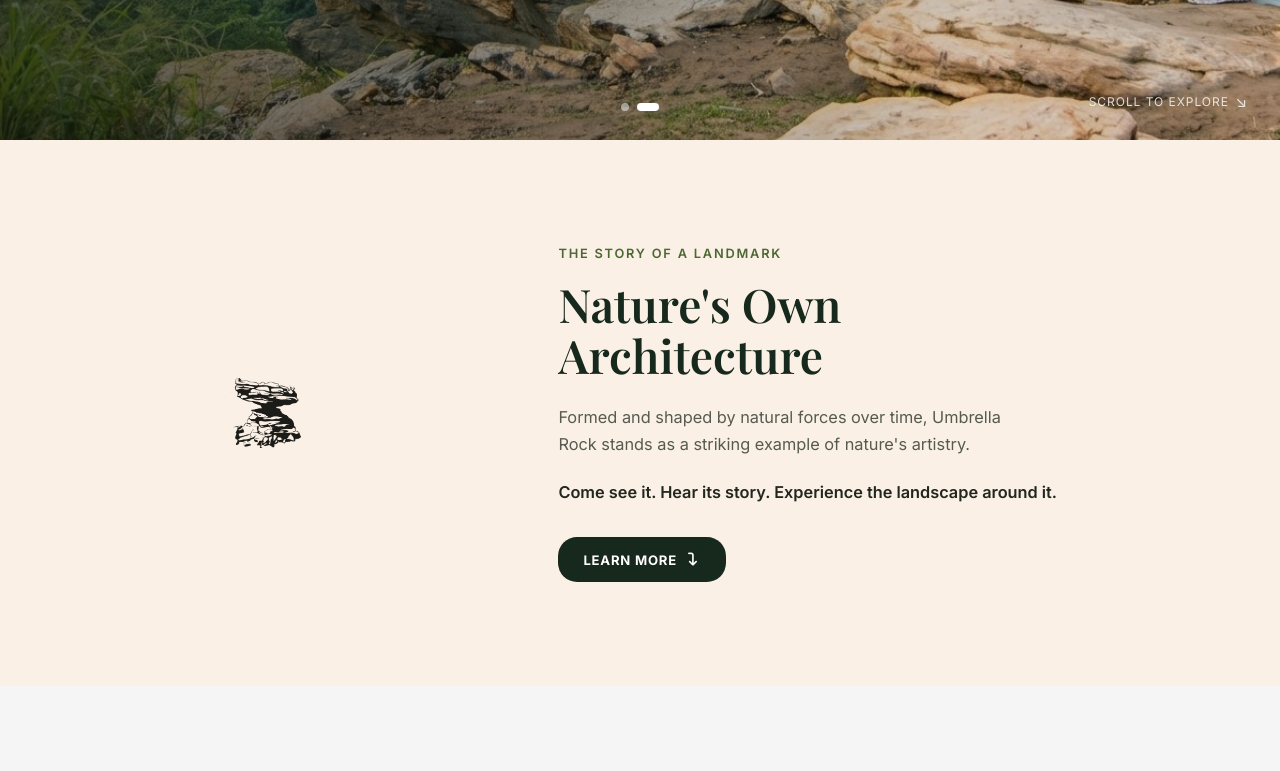
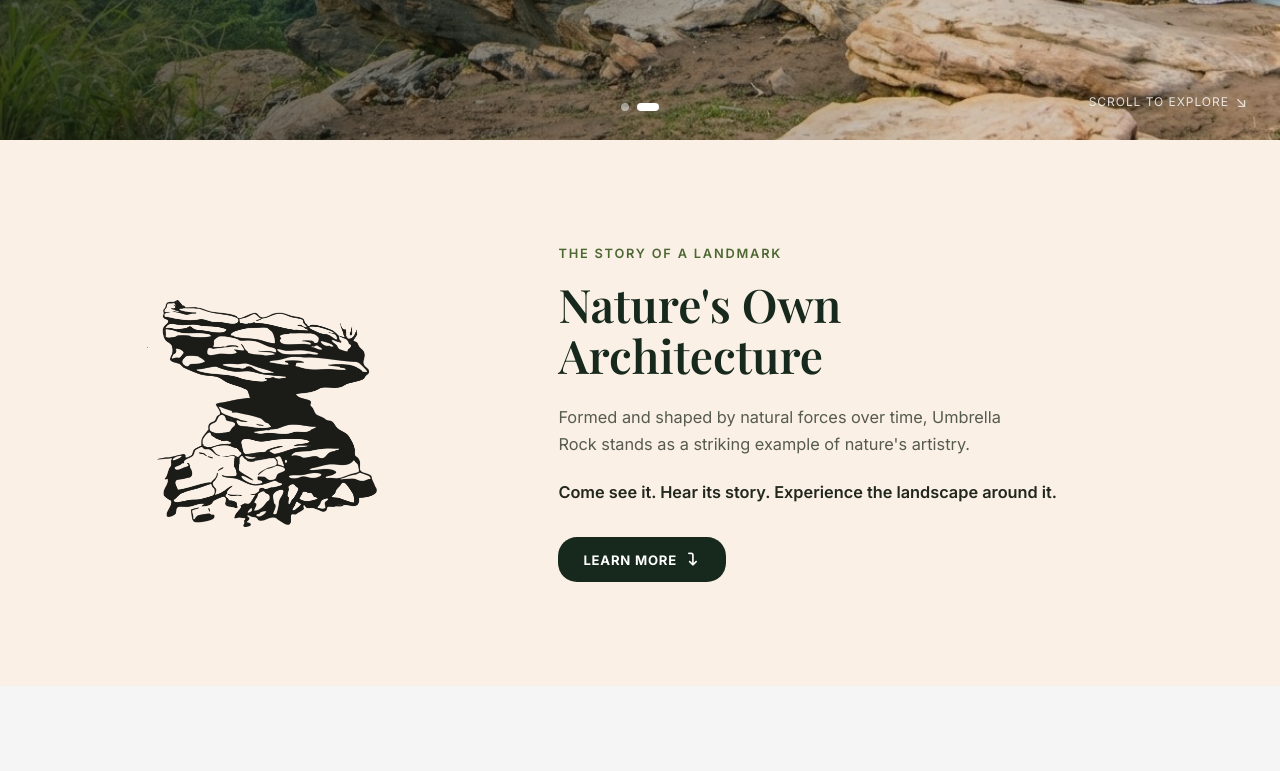
Before and after one commit to FroxyLynch/umbrellarock, a plain HTML site: page index.html in a window 1280 px wide. Shown: the part 660-1431 px from the top of the page. Drawn offline with nearby package versions, Linux system fonts and the light colour scheme; a web font is replaced by a local one.

Commit message:
css file edited

```diff
--- a/css/style.css
+++ b/css/style.css
@@ -140,7 +140,7 @@ section { padding: 5.5rem 1.5rem; }
   width: auto;
 }
 .inner-logo-icon {
-  width: 140px;
+  width: 560px;
   height: auto;
 }
 .logo span {
```
